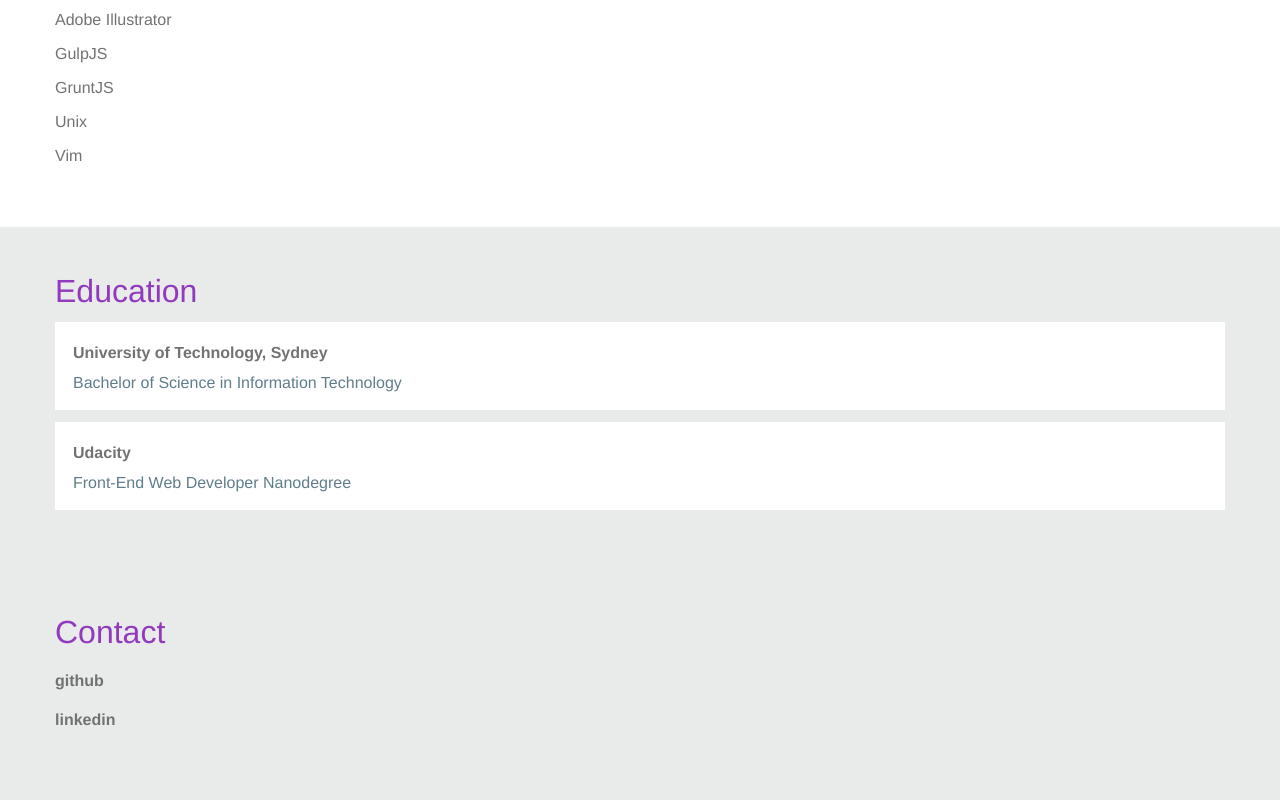
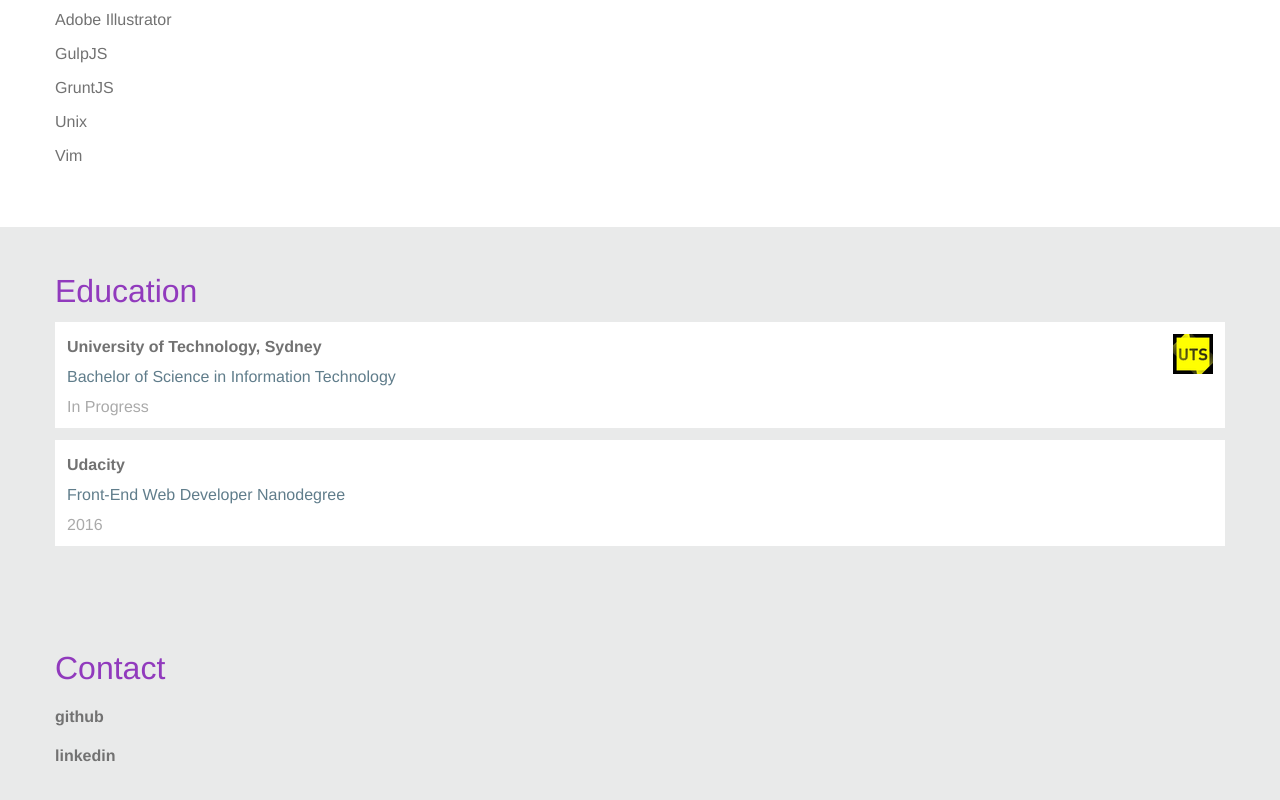
Before and after one commit to gabriel2761/gabriel2761.github.io, a website: page src/index.html in a window 1280 px wide. Shown: the part 2856-3656 px from the top of the page. Drawn offline with nearby package versions, Linux system fonts and the light colour scheme; files that its build step writes are made by us from their sources.

Commit message:
feat: Add uts logo

```diff
--- a/src/css/main.scss
+++ b/src/css/main.scss
@@ -3,7 +3,7 @@
 $accent-color: #607d8b;
 $purple: #913abd;
 $bg-color: #e9eaea;
-$section-padding-small: 28px;
+$section-padding-small: 18px;
 $section-padding-md: 46px 28px;
 
 html,
@@ -111,11 +111,24 @@
         color: $purple;
     }
     .school {
-        padding: 18px;
+        display: flex;
+        justify-content: space-between;
+        padding: 12px;
         background-color: #fff;
         margin: 12px 0;
-        .school-title {
-            margin: 4px 0 12px;
+        .school-logo {
+            align-self: flex-start;
+        }
+        .school-info {
+            width: 80%;
+            .school-title {
+                margin: 4px 0 12px;
+            }
+            .school-date {
+                margin-top: 12px;
+                margin-bottom: 0;
+                color: #aaa;
+            }
         }
     }
 }
--- a/src/index.html
+++ b/src/index.html
@@ -98,13 +98,20 @@
     <section class="education-section section-container">
         <h2 class="education-title">Education</h2>
         <section class="school">
-            <h4 class="school-title">University of Technology, Sydney</h4>
-            <a href="http://handbook.uts.edu.au/courses/c10345.html" target="_blank">Bachelor of Science in Information Technology</a>
+            <div class="school-info">
+                <h4 class="school-title">University of Technology, Sydney</h4>
+                <a href="http://handbook.uts.edu.au/courses/c10345.html" target="_blank">Bachelor of Science in Information Technology</a>
+                <p class="school-date">In Progress</p>
+            </div>
+            <img class="school-logo" src="img/uts-logo.png" alt="uts logo">
         </section>
 
         <section class="school">
+            <div class="school-info">
             <h4 class="school-title">Udacity</h4>
-            <a href="https://www.udacity.com/course/front-end-web-developer-nanodegree--nd001" target="_blank">Front-End Web Developer Nanodegree</a>
+                <a href="https://www.udacity.com/course/front-end-web-developer-nanodegree--nd001" target="_blank">Front-End Web Developer Nanodegree</a>
+                <p class="school-date">2016</p>
+            </div>
         </section>
     </section>
 
```
Also changed, not shown: src/img/uts-logo.png (added).
